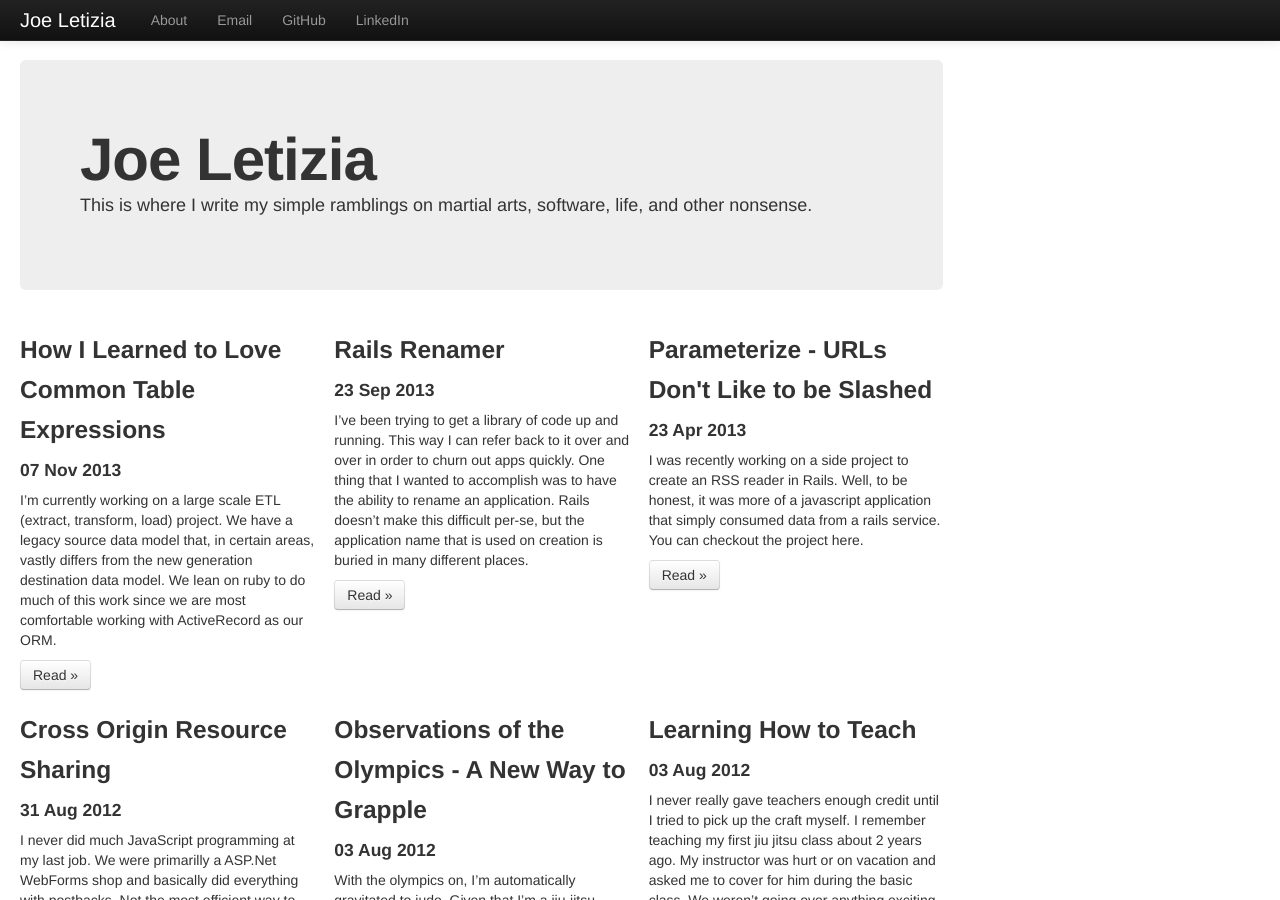
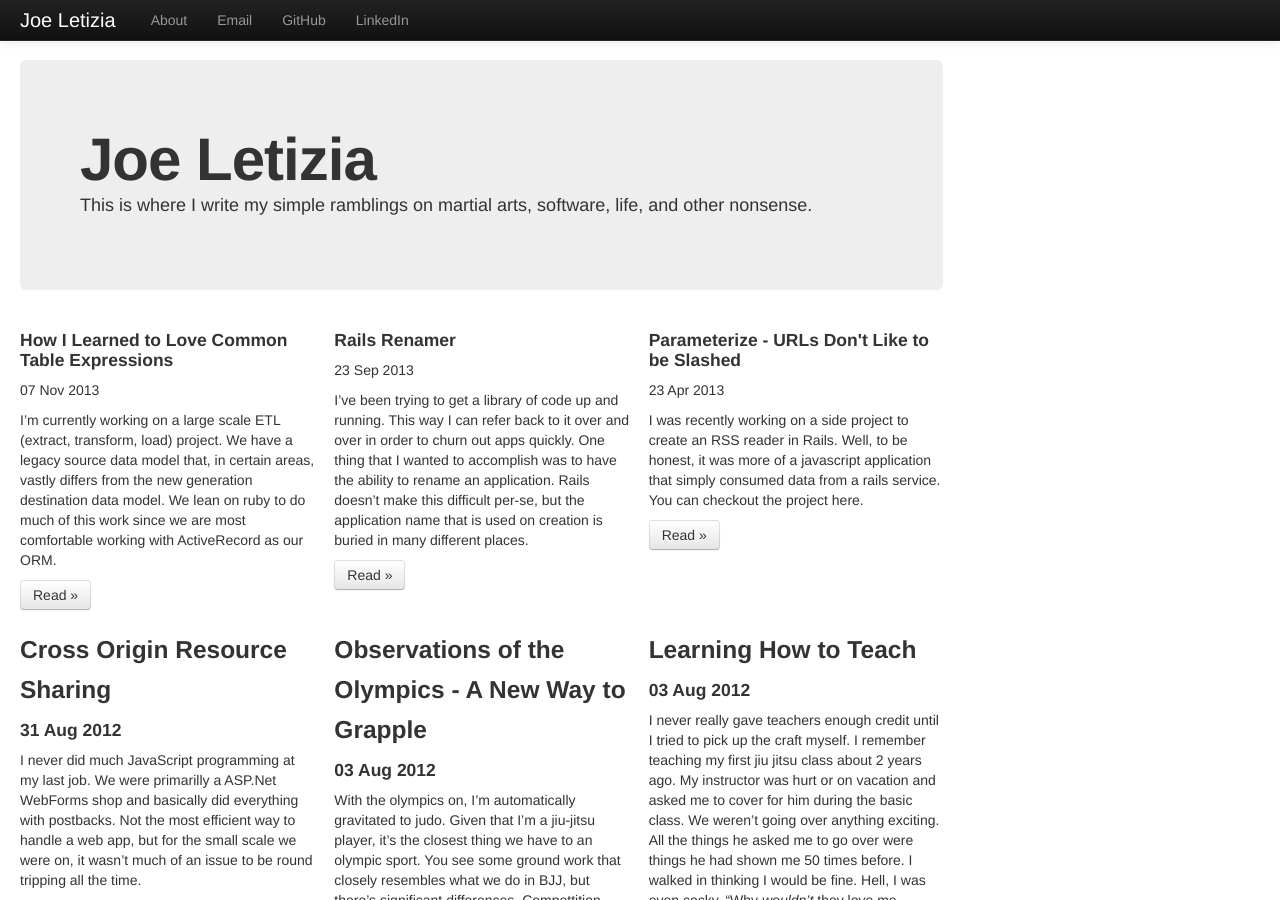
Before and after one commit to joeletizia/joeletizia.github.io, a Jekyll site: the page built from index.html, in a window 1280 px wide and 900 px high. Built offline with Jekyll 4.4.1, drawn with Linux system fonts in a browser that asks for light colours; Markdown is read by kramdown in place of the engine named in the settings.

Commit message:
added gravatar and changed headers

```diff
--- a/_layouts/default.html
+++ b/_layouts/default.html
@@ -44,6 +44,7 @@
         <h3 id="myModalLabel">About Me</h3>
       </div>
       <div class="modal-body">
+        <img src="http://gravatar.com/avatar/6913c579eb95986af25d191d85b11d38?s=200"></img>
         <p>I am a software developer working in NYC. I live in New Jersey and make that fact incredibly obvious. In my spare time I like to do Brazilian Jiu Jitsu.</p>
       </div>
       <div class="modal-footer">
--- a/index.html
+++ b/index.html
@@ -11,8 +11,8 @@
   <div class="row-fluid">
     {% for post in site.posts limit: 3 %}
     <div class="span4">
-      <h3>{{ post.title }}</h2>
-      <h4>{{ post.date | date_to_string }}</h4>
+      <h4>{{ post.title }}</h4>
+      <p>{{ post.date | date_to_string }}</p>
       <p>{{ post.excerpt }}</p>
       <p><a class="btn" href="{{ post.url }}">Read »</a></p>
     </div><!--/span-->
```
